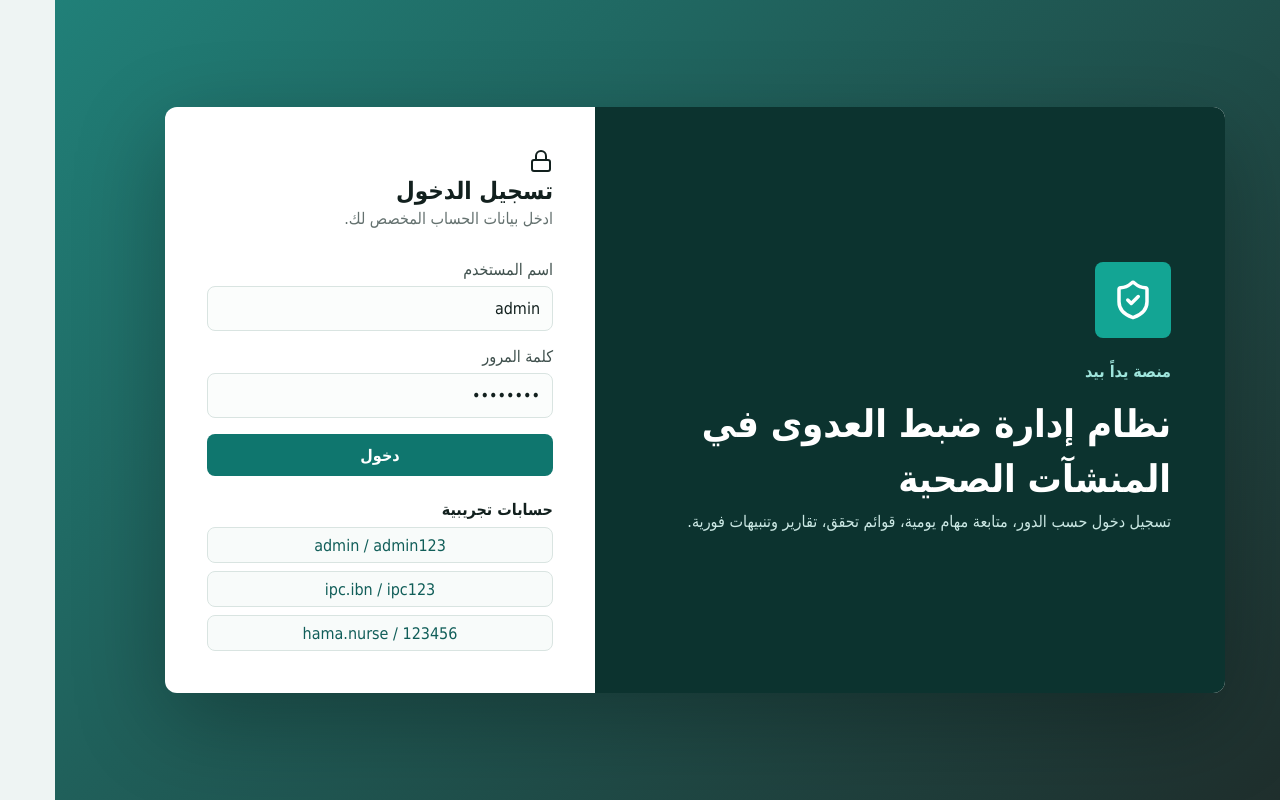
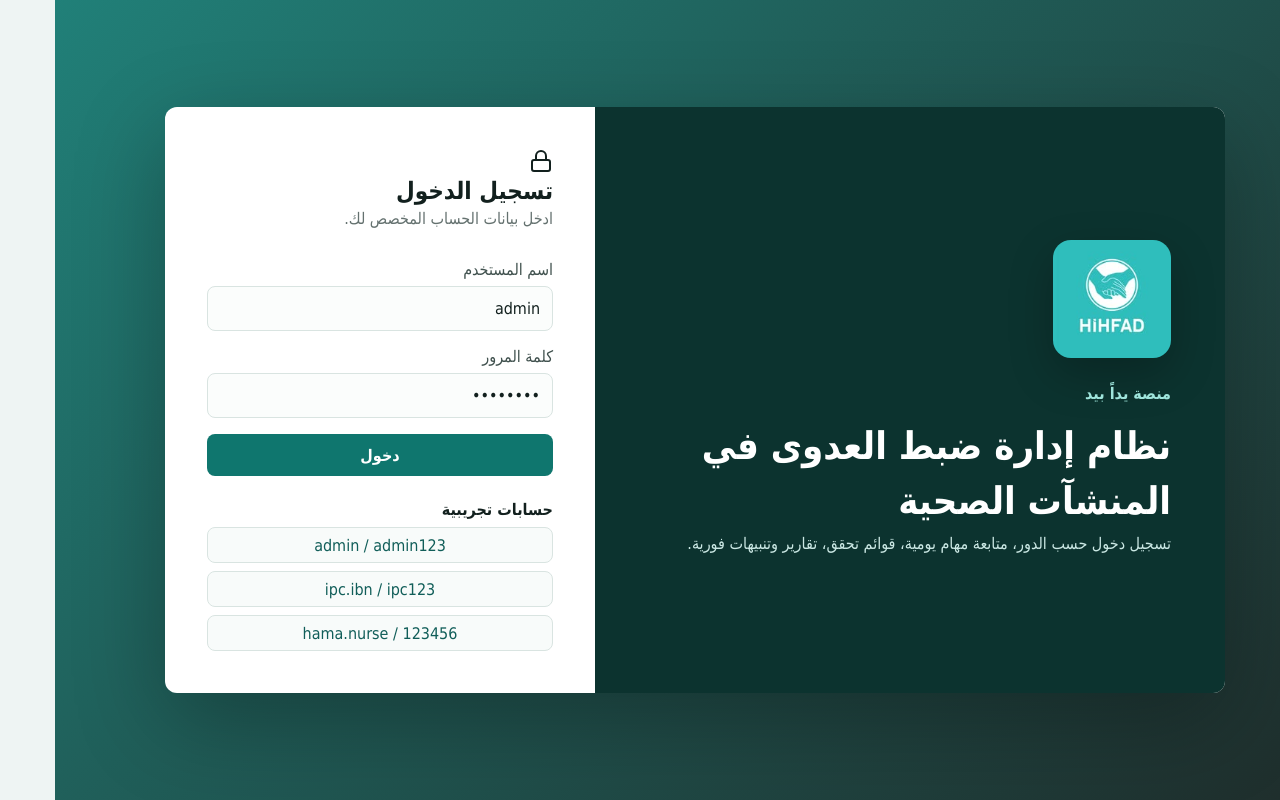
Before and after one commit to phmustafa00220-svg/ipc, a React (Vite) app: page / in a window 1280 px wide. Built offline with nearby package versions, Linux system fonts and the light colour scheme.

Commit message:
Add HIHFAD branding

```diff
--- a/src/main.jsx
+++ b/src/main.jsx
@@ -351,7 +351,7 @@ function App() {
     <div className="app-shell">
       <aside className="sidebar">
         <div className="brand">
-          <div className="brand-mark"><ShieldCheck size={28} /></div>
+          <img className="brand-logo" src="/ipc/hihfad-logo.jpg" alt="HIHFAD" />
           <div>
             <strong>IPC Control</strong>
             <span>{data.organization}</span>
@@ -426,7 +426,7 @@ function Login({ data, onLogin }) {
     <main className="login-page">
       <section className="login-panel">
         <div className="login-hero">
-          <div className="brand-mark large"><ShieldCheck size={42} /></div>
+          <img className="login-logo" src="/ipc/hihfad-logo.jpg" alt="HIHFAD" />
           <p>منصة يداً بيد</p>
           <h1>نظام إدارة ضبط العدوى في المنشآت الصحية</h1>
           <span>تسجيل دخول حسب الدور، متابعة مهام يومية، قوائم تحقق، تقارير وتنبيهات فورية.</span>
--- a/src/styles.css
+++ b/src/styles.css
@@ -113,7 +113,21 @@ h1, h2, h3, p { margin-top: 0; }
 .sidebar { background: #0c332f; color: #fff; padding: 24px; display: flex; flex-direction: column; gap: 22px; }
 .brand, .profile-box { display: flex; align-items: center; gap: 12px; }
 .brand-mark, .avatar { width: 52px; height: 52px; display: grid; place-items: center; background: #13a594; border-radius: 8px; }
-.brand-mark.large { width: 76px; height: 76px; margin-bottom: 24px; }
+.brand-logo {
+  width: 58px;
+  height: 58px;
+  border-radius: 10px;
+  object-fit: cover;
+  border: 1px solid rgba(255,255,255,.28);
+}
+.login-logo {
+  width: 118px;
+  height: 118px;
+  border-radius: 18px;
+  object-fit: cover;
+  margin-bottom: 26px;
+  box-shadow: 0 16px 45px rgba(0,0,0,.24);
+}
 .brand span, .profile-box span, .profile-box small { display: block; color: #b8d7d2; font-size: 13px; margin-top: 4px; }
 .avatar { background: #e9fffb; color: #0c332f; font-weight: 800; }
 .profile-box { border: 1px solid rgba(255,255,255,.14); background: rgba(255,255,255,.08); border-radius: 8px; padding: 13px; align-items: flex-start; }
```
Also changed, not shown: public/hihfad-logo.jpg (added), public/manifest.webmanifest.
